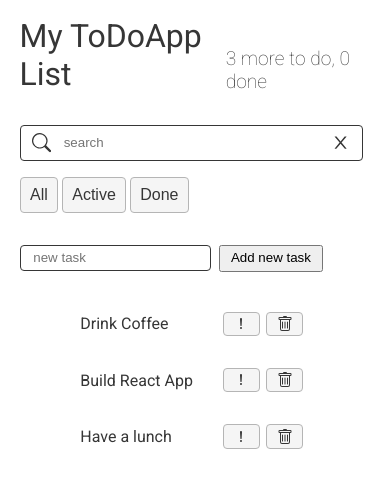
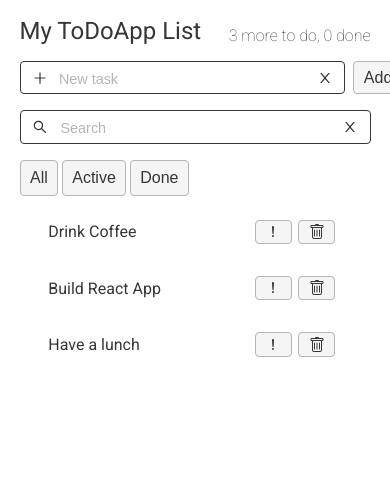
Before and after one commit to anysofronova/react-todo-advanced-app, a React (Create React App) app: page / in a window 390 px wide. Shown: the top 488 px of the page. Built offline with nearby package versions, Linux system fonts and the light colour scheme.

Commit message:
Changing blocks position and fixed mobile version

```diff
--- a/src/components/App/App.jsx
+++ b/src/components/App/App.jsx
@@ -90,12 +90,13 @@ class App extends React.Component {
     return (
       <div className={cn(style.App)}>
         <AppHeader toDo={todoCount} done={doneCount} />
+        <ItemAddForm addTask={this.addTask} />
         <SearchPanel
           searchTask={this.onSearchTask}
           filterTask={this.onFilterTask}
           filter={filter}
         />
-        <ItemAddForm addTask={this.addTask} />
+
         <TodoList
           todoData={visibleItems}
           deleteTask={this.deleteTask}
--- a/src/components/App/App.module.css
+++ b/src/components/App/App.module.css
@@ -1,5 +1,5 @@
 .App {
   display: flex;
   flex-direction: column;
-  gap: 2rem;
+  gap: 1rem;
 }
--- a/src/components/AppHeader/AppHeader.module.css
+++ b/src/components/AppHeader/AppHeader.module.css
@@ -14,3 +14,12 @@
   color: var(--grey-dark);
   font-weight: 300;
 }
+
+@media (max-width: 600px) {
+  .AppHeader h1 {
+    font-size: 24px;
+  }
+  .AppHeader h2 {
+    font-size: 16px;
+  }
+}
--- a/src/components/ItemAddForm/ItemAddForm.jsx
+++ b/src/components/ItemAddForm/ItemAddForm.jsx
@@ -1,6 +1,7 @@
 import React, { useState } from "react";
 import style from "./ItemAddForm.module.css";
 import cn from "classnames";
+import { AiOutlineClose, AiOutlinePlus } from "react-icons/ai";
 
 const ItemAddForm = ({ addTask }) => {
   const [task, setTask] = useState("");
@@ -9,17 +10,24 @@ const ItemAddForm = ({ addTask }) => {
     addTask(task);
     setTask("");
   };
-
+  const onClear = () => {
+    setTask("");
+  };
   return (
-    <form onSubmit={onAddTask}>
+    <form onSubmit={onAddTask} className={cn(style.form)}>
+      <label>
+        <AiOutlinePlus />
         <input
           type="text"
           className={cn(style.input)}
-        placeholder={"new task"}
+          placeholder={"New task"}
           value={task}
           onChange={(e) => setTask(e.currentTarget.value)}
         />
-      <button className={cn(style.btn)}>Add new task</button>
+        <AiOutlineClose onClick={() => onClear()} />
+      </label>
+
+      <button className={cn(style.btn, "btn")}>Add</button>
     </form>
   );
 };
--- a/src/components/ItemAddForm/ItemAddForm.module.css
+++ b/src/components/ItemAddForm/ItemAddForm.module.css
@@ -1,13 +1,25 @@
+.form {
+  display: flex;
+  font-family: "Roboto", sans-serif;
+  max-width: 100%;
+}
+
+label {
+  flex-grow: 2;
+}
+
 .input {
-  padding: 0.3rem 0 0.3rem 0.8rem;
-  outline: none;
-  border: 1px solid var(--grey-dark);
-  border-radius: 4px;
-  margin-right: 0.5rem;
+  padding: 0.3rem 0.7rem;
+  flex-grow: 1;
 }
 
 .btn {
   line-height: 1;
   padding: 0.3rem 0.6rem;
-  cursor: pointer;
+  flex-grow: 1;
 }
+@media (max-width: 600px) {
+  .form {
+    /*font-size: 0.2rem;*/
+  }
+}
--- a/src/components/SearchPanel/SearchPanel.jsx
+++ b/src/components/SearchPanel/SearchPanel.jsx
@@ -2,8 +2,7 @@ import React, { useState } from "react";
 import ItemStatusFilter from "../ItemStatusFilter/ItemStatusFilter";
 import style from "./SearchPanel.module.css";
 import cn from "classnames";
-import { BsSearch } from "react-icons/bs";
-import { AiOutlineClose } from "react-icons/ai";
+import { AiOutlineClose, AiOutlineSearch } from "react-icons/ai";
 
 const SearchPanel = ({ searchTask, filterTask, filter }) => {
   const [searchText, setSearchText] = useState("");
@@ -17,11 +16,11 @@ const SearchPanel = ({ searchTask, filterTask, filter }) => {
   };
   return (
     <div className={cn(style.SearchPanel)}>
-      <label className={style.search}>
-        <BsSearch />
+      <label>
+        <AiOutlineSearch />
         <input
           type="text"
-          placeholder="search"
+          placeholder="Search"
           className={style.input}
           onChange={(e) => onChangeSearchText(e.currentTarget.value)}
           value={searchText}
--- a/src/components/SearchPanel/SearchPanel.module.css
+++ b/src/components/SearchPanel/SearchPanel.module.css
@@ -1,24 +1,11 @@
 .SearchPanel {
   display: flex;
-}
-
-.search {
-  display: flex;
-  flex-grow: 1;
-  align-items: center;
-  justify-content: center;
-  font-size: 1.2rem;
-  padding: 0.3rem 0.7rem;
-  border: 1px solid var(--grey-dark);
-  border-radius: 4px;
-  margin-right: 0.5rem;
 }
 
 .input {
   flex-grow: 1;
   padding: 0.3rem 0 0.3rem 0.8rem;
-  border: none;
-  outline: none;
+  color: red;
 }
 
 @media (max-width: 600px) {
@@ -27,4 +14,7 @@
     flex-direction: column;
     gap: 1rem;
   }
+  .SearchPanel > label {
+    margin-right: 0;
+  }
 }
--- a/src/components/TodoList/TodoList.module.css
+++ b/src/components/TodoList/TodoList.module.css
@@ -7,3 +7,9 @@
 .listItem {
   list-style: none;
 }
+
+@media (max-width: 600px) {
+  .TodoList {
+    padding: 0 1rem;
+  }
+}
--- a/src/index.css
+++ b/src/index.css
@@ -30,3 +30,25 @@ body {
   font-size: 1rem;
   outline: none;
 }
+
+input {
+  outline: none;
+  font-size: 1.2rem;
+  border: none;
+  border-radius: 4px;
+}
+
+input::placeholder {
+  color: var(--grey-ligth);
+  font-size: 0.9rem;
+}
+
+label {
+  display: flex;
+  align-items: center;
+  justify-content: space-between;
+  padding: 0 0.7rem;
+  border: 1px solid var(--grey-dark);
+  border-radius: 4px;
+  margin-right: 0.5rem;
+}
```
Lines whose indentation alone changed are shown as unchanged.
